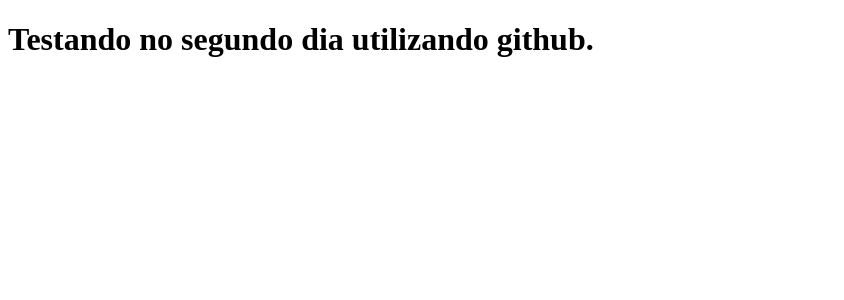
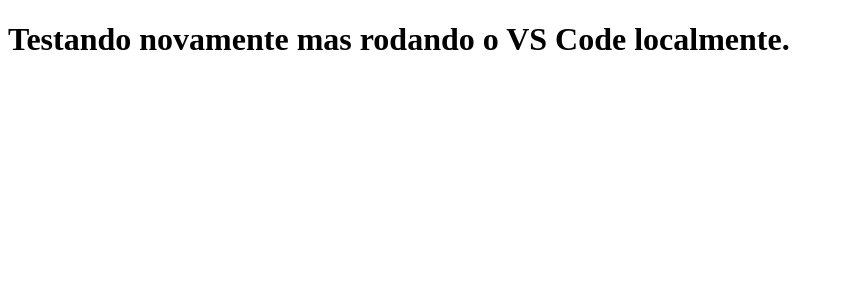
Before and after one commit to WallaceNascimentoDEV/clone-tabnews, a Next.js app: page / in a window 1280 px wide. Shown: the top 300 px of the page, without its empty margins (0-844 px from the left). Built offline with nearby package versions, Linux system fonts and the light colour scheme.

Commit message:
Rodando Localmente

```diff
--- a/pages/index.js
+++ b/pages/index.js
@@ -1,5 +1,5 @@
 function Home () {
-    return <><h1>Testando no segundo dia utilizando github.</h1></>
+    return <><h1>Testando novamente mas rodando o VS Code localmente.</h1></>
 }
 
 export default Home;
```
